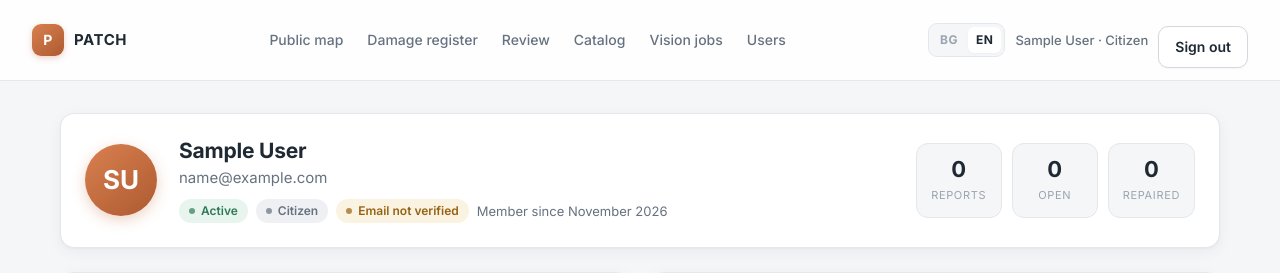
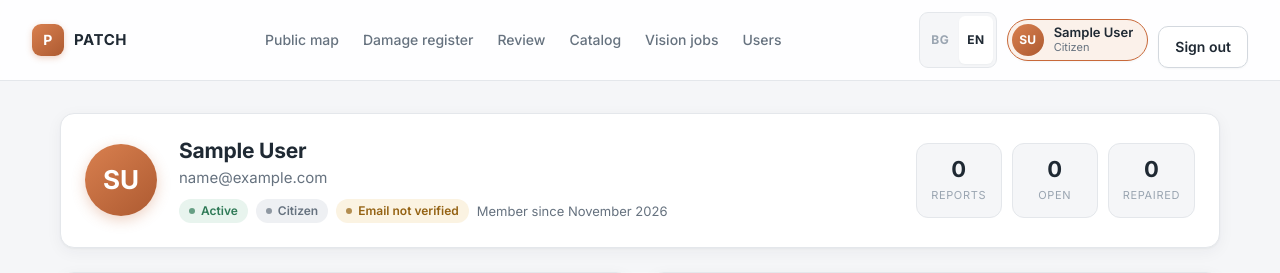
Before and after one commit to PavelKalchishkov/PATCH, a Django app: page /accounts/profile/ in a window 1280 px wide. Shown: the top 273 px of the page. Run offline with Django 5.2, Linux system fonts and the light colour scheme; the visitor is signed in with stand-in values (Sample User, id 1); data comes from the database, SQL or seed files in the repository; data that the repository does not hold is empty.

Commit message:
Changed styling on some elements
Co-Authored-By: Claude Opus 5.5 <noreply@anthropic.com>

```diff
--- a/accounts/models.py
+++ b/accounts/models.py
@@ -84,6 +84,10 @@ class User(AbstractBaseUser, PermissionsMixin):
         return self.spam_strikes >= SPAM_STRIKE_LIMIT
 
     @property
+    def initials(self):
+        return "".join(part[0] for part in self.full_name.split()[:2]).upper() or "?"
+
+    @property
     def has_pending_role_request(self):
         return bool(self.requested_role) and self.requested_role != self.role
 
--- a/accounts/views.py
+++ b/accounts/views.py
@@ -111,7 +111,7 @@ def profile(request):
             (reports.exclude(status__in=[ReportStatus.REPAIRED, ReportStatus.REJECTED]).count(), _("Open"), reports_url),
             (reports.filter(status=ReportStatus.REPAIRED).count(), pgettext("count", "Repaired"), reports_url),
         ]
-    initials = "".join(part[0] for part in user.full_name.split()[:2]).upper() or "?"
+    initials = user.initials
     # With no mail server, the link can't reach anyone's inbox, so show it here (development only).
     local_verify_link = (
         verification.verification_link(request, user)
--- a/locale/bg_translations.py
+++ b/locale/bg_translations.py
@@ -693,4 +693,6 @@ BG = {
     # Phone menu
     "Menu": "Меню",
     "Main": "Основно меню",
+    # Account button
+    "My profile": "Моят профил",
 }
--- a/static/css/app.css
+++ b/static/css/app.css
@@ -100,8 +100,8 @@ a:hover { color: var(--accent); }
 .nav a.active { color: var(--accent-dark); background: var(--accent-soft); }
 .user-chip { font-size: 13px; color: var(--ink-soft); display: flex; gap: 10px; align-items: center; }
 .user-chip form { margin: 0; }
-.user-chip > a:not(.btn) { color: var(--ink-soft); font-weight: 500; }
-.user-chip > a:not(.btn):hover { color: var(--ink); }
+.user-chip > a:not(.btn):not(.account-button) { color: var(--ink-soft); font-weight: 500; }
+.user-chip > a:not(.btn):not(.account-button):hover { color: var(--ink); }
 
 /* Layout */
 .wrap { width: min(1160px, calc(100% - 32px)); margin: 32px auto 64px; }
@@ -442,7 +442,8 @@ footer {
 .stepper li.is-current::before { background: var(--accent); color: white; box-shadow: 0 0 0 4px var(--accent-ring); }
 .stepper li.is-done + li::after, .stepper li.is-current + li::after { background: var(--line); }
 .stepper li.is-done::after, .stepper li.is-current::after { background: var(--good); }
-.stack .card form + form { margin-top: 8px; }
+/* Only forms stacked straight in a card get space between them, not forms in a row of buttons. */
+.stack .card > form + form { margin-top: 8px; }
 .stack .card form .btn[type="submit"] { width: 100%; }
 .notice { padding: 12px 14px; border-radius: 10px; background: var(--info-soft); color: var(--info); font-size: 14px; }
 .notice.good { background: var(--good-soft); color: var(--good); }
@@ -766,7 +767,7 @@ label.choice input { margin-top: 4px; accent-color: var(--accent); }
   .nav { flex-direction: column; align-items: stretch; gap: 2px; }
   .nav a { display: flex; align-items: center; justify-content: space-between; min-height: 46px; padding: 0 12px; font-size: 16px; border-radius: 10px; }
   .user-chip { flex-direction: column; align-items: stretch; gap: 10px; padding-top: 12px; border-top: 1px solid var(--line); font-size: 14px; }
-  .user-chip > a:not(.btn) { padding: 4px 12px; }
+  .user-chip > a:not(.btn):not(.account-button) { padding: 4px 12px; }
   .user-chip .btn { width: 100%; min-height: 44px; }
   .user-chip form { width: 100%; }
   .lang-switch { align-self: flex-start; margin-left: 12px; }
@@ -815,3 +816,35 @@ label.choice input { margin-top: 4px; accent-color: var(--accent); }
   .table tbody tr td[colspan] { flex-basis: 100%; }
 }
 @media (max-width: 860px) { .map-legend { flex-wrap: wrap; gap: 6px 16px; } }
+
+/* Top bar on computers: the language switch is as tall as the buttons next to it. */
+@media (min-width: 861px) {
+  .user-chip .lang-switch { align-self: stretch; }
+}
+
+/* The signed-in user's name: a button to their profile, in the bar and in the phone menu. */
+.account-button {
+  display: inline-flex; align-items: center; gap: 10px; padding: 4px 14px 4px 4px;
+  border: 1px solid var(--line-strong); border-radius: 999px; background: var(--white);
+  box-shadow: var(--shadow-sm); color: var(--ink); text-decoration: none; line-height: 1.2;
+  transition: background 0.15s, border-color 0.15s, box-shadow 0.15s;
+}
+.account-button:hover { background: var(--accent-soft); border-color: #ecc6af; color: var(--ink); }
+.account-button:focus-visible { outline: 3px solid var(--accent-ring); outline-offset: 2px; }
+.account-button.active { border-color: var(--accent); background: var(--accent-soft); }
+.account-avatar {
+  width: 32px; height: 32px; border-radius: 50%; flex-shrink: 0; display: grid; place-items: center;
+  background: linear-gradient(140deg, #d9804f, var(--accent-dark)); color: #fff; font-size: 12px; font-weight: 700;
+}
+.account-text { display: flex; flex-direction: column; min-width: 0; }
+.account-text strong { font-size: 13px; font-weight: 600; white-space: nowrap; overflow: hidden; text-overflow: ellipsis; max-width: 170px; }
+.account-text span { font-size: 11px; color: var(--ink-soft); }
+.account-chevron { display: none; }
+
+@media (max-width: 860px) {
+  .user-chip > a.account-button { display: flex; padding: 10px 12px; border-radius: 12px; gap: 12px; }
+  .account-avatar { width: 40px; height: 40px; font-size: 14px; }
+  .account-text strong { font-size: 15px; max-width: none; }
+  .account-text span { font-size: 13px; }
+  .account-chevron { display: block; margin-left: auto; font-size: 22px; color: var(--ink-faint); }
+}
--- a/templates/base.html
+++ b/templates/base.html
@@ -62,7 +62,14 @@
         {% endfor %}
       </form>
       {% if user.is_authenticated %}
-        <a href="{% url 'accounts:profile' %}">{{ user.full_name }} · {{ user.get_role_display }}</a>
+        <a class="account-button" href="{% url 'accounts:profile' %}" title="{% trans 'My profile' %}">
+          <span class="account-avatar" aria-hidden="true">{{ user.initials }}</span>
+          <span class="account-text">
+            <strong>{{ user.full_name }}</strong>
+            <span>{{ user.get_role_display }}</span>
+          </span>
+          <span class="account-chevron" aria-hidden="true">›</span>
+        </a>
         <form method="post" action="{% url 'accounts:logout' %}">{% csrf_token %}
           <button class="btn ghost" type="submit">{% trans "Sign out" %}</button>
         </form>
@@ -90,7 +97,7 @@
   <footer>PATCH · {% trans "Road Inspector & Registry" %}</footer>
   <script>
     // Highlight the nav link for the current page.
-    document.querySelectorAll('.nav a').forEach(function (a) {
+    document.querySelectorAll('.nav a, a.account-button').forEach(function (a) {
       if (a.pathname === window.location.pathname) a.classList.add('active');
     });
 
```
Also changed, not shown: locale/bg/LC_MESSAGES/django.po, 1 other file.
